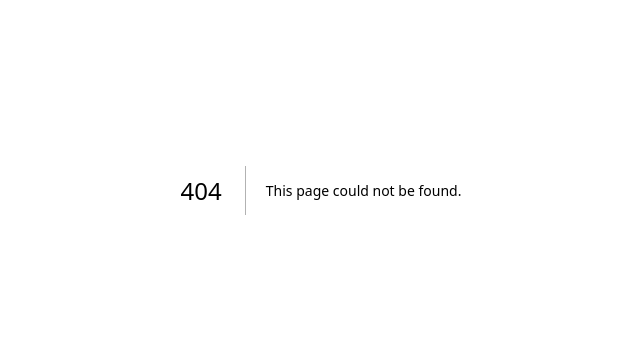
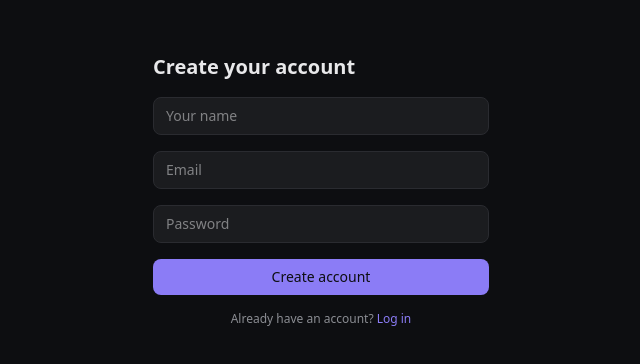
Before and after one commit to xAdhm/Dawam-Tasks-Web, a Next.js app: page /signup in a window 1280 px wide. Before the commit this address had no page. Shown: the part 210-574 px from the top of the page, without its empty margins (319-959 px from the left). Built offline with nearby package versions, Linux system fonts and the light colour scheme; no server answers.

Commit message:
Session 10 (in progress): display name plumbing, separate login/signup pages, email-link signup flow

```diff
--- a/src/app/login/page.tsx
+++ b/src/app/login/page.tsx
@@ -12,8 +12,12 @@ export default function LoginPage() {
   const router = useRouter()
   const supabase = createClient()
 
-  async function handleLogin(e: React.FormEvent) {
-    e.preventDefault()
+  async function handleLogin() {
+    if (!email.trim() || !password) {
+      setError('Email and password are required')
+      return
+    }
+
     setLoading(true)
     setError(null)
 
@@ -28,24 +32,9 @@ export default function LoginPage() {
     }
   }
 
-  async function handleSignUp(e: React.FormEvent) {
-    e.preventDefault()
-    setLoading(true)
-    setError(null)
-
-    const { error } = await supabase.auth.signUp({ email, password })
-
-    if (error) {
-      setError(error.message)
-    } else {
-      setError('Account created — check your email for a confirmation link before logging in.')
-    }
-    setLoading(false)
-  }
-
   return (
-    <div className="flex min-h-screen items-center justify-center bg-[#0D0E11] text-[#E8E8EA]">
-      <form className="w-full max-w-sm space-y-4 p-6">
+    <div className="flex min-h-screen items-center justify-center bg-[var(--bg)] text-[var(--text)]">
+      <div className="w-full max-w-sm space-y-4 p-6">
         <h1 className="text-xl font-semibold">Dawam</h1>
 
         <input
@@ -53,40 +42,32 @@ export default function LoginPage() {
           placeholder="Email"
           value={email}
           onChange={(e) => setEmail(e.target.value)}
-          className="w-full rounded-lg border border-[#2A2B30] bg-[#1B1C1F] px-3 py-2 text-sm outline-none"
-          required
+          className="w-full rounded-lg border border-[var(--border)] bg-[var(--surface)] px-3 py-2 text-sm outline-none"
         />
-
         <input
           type="password"
           placeholder="Password"
           value={password}
           onChange={(e) => setPassword(e.target.value)}
-          className="w-full rounded-lg border border-[#2A2B30] bg-[#1B1C1F] px-3 py-2 text-sm outline-none"
-          required
+          className="w-full rounded-lg border border-[var(--border)] bg-[var(--surface)] px-3 py-2 text-sm outline-none"
         />
 
-        {error && <p className="text-sm text-[#8FC1F0]">{error}</p>}
+        {error && <p className="text-sm text-[var(--blue)]">{error}</p>}
 
-        <div className="flex gap-2">
         <button
           type="button"
           onClick={handleLogin}
           disabled={loading}
-            className="flex-1 rounded-lg bg-[#8B7CF6] px-3 py-2 text-sm font-medium text-[#0D0E11]"
+          className="w-full rounded-lg bg-[var(--violet)] px-3 py-2 text-sm font-medium text-[var(--bg)]"
         >
-            Log in
+          {loading ? 'Logging in...' : 'Log in'}
         </button>
-          <button
-            type="button"
-            onClick={handleSignUp}
-            disabled={loading}
-            className="flex-1 rounded-lg border border-[#2A2B30] px-3 py-2 text-sm font-medium"
-          >
-            Sign up
-          </button>
+
+        <div className="flex justify-between text-xs text-[var(--text-dim)]">
+          <a href="/signup" className="text-[var(--violet)]">Create account</a>
+          <a href="/forgot-password" className="text-[var(--violet)]">Forgot password?</a>
         </div>
-      </form>
+      </div>
     </div>
   )
 }
--- a/src/app/page.tsx
+++ b/src/app/page.tsx
@@ -15,6 +15,8 @@ export default async function Home() {
   const { data: { session } } = await supabase.auth.getSession()
   const token = session!.access_token
 
+  const displayName = user.user_metadata?.display_name || user.email!.split('@')[0]
+
   const sections = await api.getSections(token)
 
   const sectionsWithTasks = await Promise.all(
@@ -26,8 +28,8 @@ export default async function Home() {
 
   return (
     <>
-      <Navbar userEmail={user.email!} />
-      <TodayView sectionsWithTasks={sectionsWithTasks} token={token} userEmail={user.email!} />
+      <Navbar userEmail={user.email!} displayName={displayName} />
+      <TodayView sectionsWithTasks={sectionsWithTasks} token={token} userEmail={user.email!} displayName={displayName} />
     </>
   )
 }
--- /dev/null
+++ b/src/app/signup/page.tsx
@@ -0,0 +1,103 @@
+'use client'
+
+import { useState } from 'react'
+import { createClient } from '@/lib/supabase/client'
+
+export default function SignupPage() {
+  const [name, setName] = useState('')
+  const [email, setEmail] = useState('')
+  const [password, setPassword] = useState('')
+  const [error, setError] = useState<string | null>(null)
+  const [loading, setLoading] = useState(false)
+  const [sent, setSent] = useState(false)
+  const supabase = createClient()
+
+  async function handleSignup() {
+    if (!name.trim() || !email.trim() || password.length < 6) {
+      setError('Name, email, and a password (6+ characters) are required')
+      return
+    }
+
+    setLoading(true)
+    setError(null)
+
+    const { error } = await supabase.auth.signUp({
+      email,
+      password,
+      options: {
+        data: { display_name: name.trim() },
+      },
+    })
+
+    if (error) {
+      setError(error.message)
+      setLoading(false)
+    } else {
+      setSent(true)
+      setLoading(false)
+    }
+  }
+
+  if (sent) {
+    return (
+      <div className="flex min-h-screen items-center justify-center bg-[var(--bg)] px-6 text-[var(--text)]">
+        <div className="w-full max-w-sm space-y-3 text-center">
+          <h1 className="text-xl font-semibold">Check your email</h1>
+          <p className="text-sm text-[var(--text-dim)]">
+            We sent a confirmation link to <span className="text-[var(--text)]">{email}</span>.
+            Click it to activate your account, then come back and log in.
+          </p>
+          <a href="/login" className="inline-block pt-2 text-sm text-[var(--violet)]">
+            Back to login
+          </a>
+        </div>
+      </div>
+    )
+  }
+
+  return (
+    <div className="flex min-h-screen items-center justify-center bg-[var(--bg)] text-[var(--text)]">
+      <div className="w-full max-w-sm space-y-4 p-6">
+        <h1 className="text-xl font-semibold">Create your account</h1>
+
+        <input
+          type="text"
+          placeholder="Your name"
+          value={name}
+          onChange={(e) => setName(e.target.value)}
+          className="w-full rounded-lg border border-[var(--border)] bg-[var(--surface)] px-3 py-2 text-sm outline-none"
+        />
+        <input
+          type="email"
+          placeholder="Email"
+          value={email}
+          onChange={(e) => setEmail(e.target.value)}
+          className="w-full rounded-lg border border-[var(--border)] bg-[var(--surface)] px-3 py-2 text-sm outline-none"
+        />
+        <input
+          type="password"
+          placeholder="Password"
+          value={password}
+          onChange={(e) => setPassword(e.target.value)}
+          className="w-full rounded-lg border border-[var(--border)] bg-[var(--surface)] px-3 py-2 text-sm outline-none"
+        />
+
+        {error && <p className="text-sm text-[var(--blue)]">{error}</p>}
+
+        <button
+          type="button"
+          onClick={handleSignup}
+          disabled={loading}
+          className="w-full rounded-lg bg-[var(--violet)] px-3 py-2 text-sm font-medium text-[var(--bg)]"
+        >
+          {loading ? 'Creating account...' : 'Create account'}
+        </button>
+
+        <p className="text-center text-xs text-[var(--text-dim)]">
+          Already have an account?{' '}
+          <a href="/login" className="text-[var(--violet)]">Log in</a>
+        </p>
+      </div>
+    </div>
+  )
+}
--- a/src/components/LandingPage.tsx
+++ b/src/components/LandingPage.tsx
@@ -25,12 +25,20 @@ export default function LandingPage() {
         Daily routines and deadlines, in one place. Yallah, let's get consistent.
       </p>
 
-      <Link
-        href="/login"
-        className="rounded-lg bg-[#8B7CF6] px-5 py-2.5 text-sm font-medium text-[#0D0E11]"
-      >
-        Get started
-      </Link>
+      <div className="flex gap-3">
+        <Link
+          href="/signup"
+          className="rounded-lg bg-[#8B7CF6] px-5 py-2.5 text-sm font-medium text-[#0D0E11]"
+        >
+          Get started
+        </Link>
+        <Link
+          href="/login"
+          className="rounded-lg border border-[#2A2B30] px-5 py-2.5 text-sm font-medium text-[#E8E8EA]"
+        >
+          Log in
+        </Link>
+      </div>
     </div>
   )
 }
--- a/src/components/Navbar.tsx
+++ b/src/components/Navbar.tsx
@@ -3,7 +3,7 @@
 import { useRouter } from 'next/navigation'
 import { createClient } from '@/lib/supabase/client'
 
-export default function Navbar({ userEmail }: { userEmail: string }) {
+export default function Navbar({ userEmail, displayName }: { userEmail: string; displayName: string }) {
   const router = useRouter()
   const supabase = createClient()
 
@@ -37,7 +37,7 @@ export default function Navbar({ userEmail }: { userEmail: string }) {
         </div>
 
         <div className="flex items-center gap-3">
-          <span className="hidden text-xs text-[var(--text-dim)] sm:inline">{userEmail}</span>
+          <span className="hidden text-xs text-[var(--text-dim)] sm:inline">{displayName}</span>
           <button
             onClick={handleLogout}
             className="rounded-md border border-[var(--border)] px-2.5 py-1 text-xs font-medium text-[var(--text-dim)]"
--- a/src/components/TodayView.tsx
+++ b/src/components/TodayView.tsx
@@ -32,6 +32,7 @@ interface Props {
   sectionsWithTasks: SectionWithTasks[]
   token: string
   userEmail: string
+  displayName: string
 }
 
 const urgencyClasses: Record<string, string> = {
@@ -72,7 +73,7 @@ function SortableSection({
   )
 }
 
-export default function TodayView({ sectionsWithTasks: initial, token, userEmail }: Props) {
+export default function TodayView({ sectionsWithTasks: initial, token, userEmail, displayName }: Props) {
   const [sectionsWithTasks, setSectionsWithTasks] = useState(initial)
   const [addingToSectionId, setAddingToSectionId] = useState<string | null>(null)
   const [editingTask, setEditingTask] = useState<{ sectionId: string; task: Task } | null>(null)
@@ -220,7 +221,7 @@ export default function TodayView({ sectionsWithTasks: initial, token, userEmail
       <div className="mx-auto max-w-2xl px-4 py-6 sm:px-6 sm:py-8 md:max-w-4xl">
         <header className="mb-6 flex items-baseline justify-between sm:mb-8">
           <h1 className="text-xl font-semibold tracking-tight sm:text-2xl">
-            Yallah, {userEmail.split('@')[0]}
+            Yallah, {displayName}
           </h1>
           <div className="flex items-center gap-3">
             <span className="text-xs text-[var(--text-dim)] sm:text-sm">{todayName}</span>
```
Lines whose indentation alone changed are shown as unchanged.
